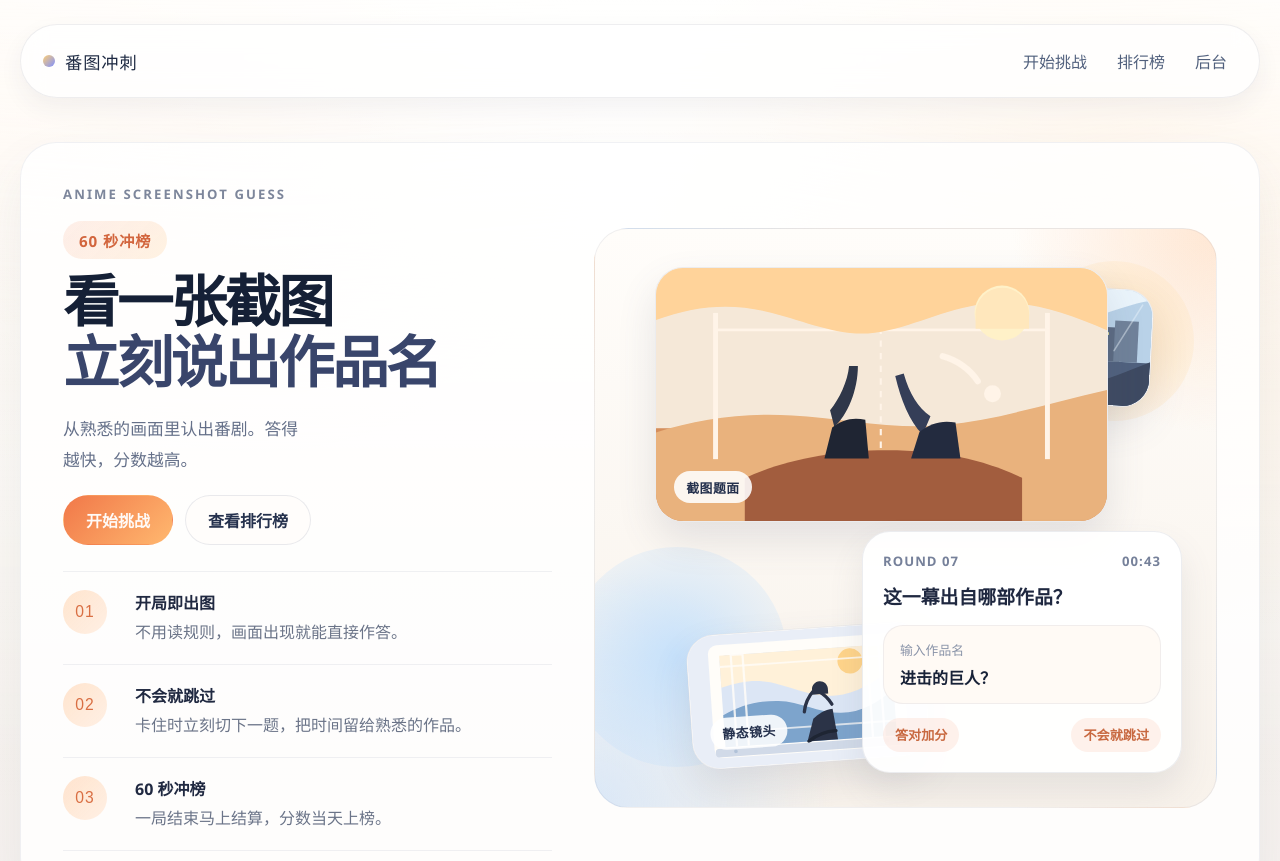
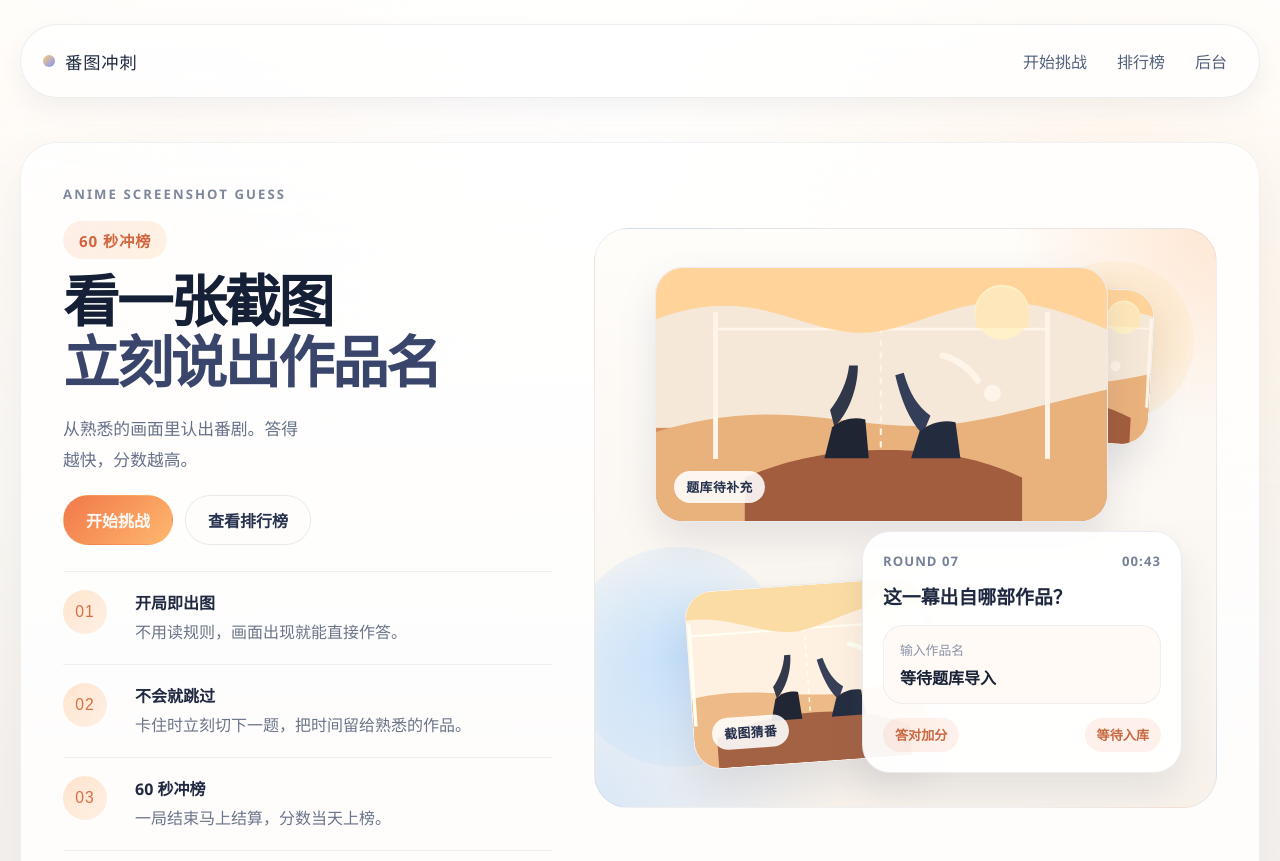
Before and after one commit to accessxianhe-hash/anime-guess-arena, a Next.js app: page / in a window 1280 px wide. Shown: the top 861 px of the page. Built offline with nearby package versions, Linux system fonts and the light colour scheme; no server answers; the database is empty.

Commit message:
Use real random question in homepage hero

```diff
--- a/app/globals.css
+++ b/app/globals.css
@@ -1198,6 +1198,7 @@ code {
   left: 20px;
   right: 68px;
   z-index: 2;
+  aspect-ratio: 16 / 9;
 }
 
 .visual-frame-top {
@@ -1205,6 +1206,7 @@ code {
   right: 24px;
   width: 208px;
   z-index: 1;
+  aspect-ratio: 4 / 3;
   transform: rotate(3deg);
 }
 
@@ -1213,12 +1215,24 @@ code {
   bottom: 28px;
   width: 238px;
   z-index: 1;
+  aspect-ratio: 4 / 3;
   transform: rotate(-4deg);
 }
 
 .visual-image {
   width: 100%;
-  height: auto;
+  height: 100%;
+  object-fit: cover;
+}
+
+.visual-image-shifted {
+  object-position: center 28%;
+  filter: saturate(1.02);
+}
+
+.visual-image-soft {
+  object-position: center 70%;
+  filter: brightness(1.04) saturate(0.92);
 }
 
 .visual-frame-label {
--- a/app/page.tsx
+++ b/app/page.tsx
@@ -1,6 +1,7 @@
 import Image from "next/image";
 import Link from "next/link";
 
+import { prisma } from "@/lib/prisma";
 import { HOME_PREVIEW_LIMIT } from "@/lib/constants";
 import { getLeaderboard } from "@/lib/leaderboard";
 import { formatPercent } from "@/lib/utils";
@@ -12,6 +13,90 @@ async function getPreviewEntries() {
     return await getLeaderboard("daily", HOME_PREVIEW_LIMIT);
   } catch {
     return [];
+  }
+}
+
+type HeroQuestionRecord = {
+  canonicalTitle?: string | null;
+  title?: string | null;
+  animeTitle?: string | null;
+  correctAnswer?: string | null;
+  answer?: string | null;
+  imageUrl?: string | null;
+  image?: string | null;
+  screenshot?: string | null;
+  difficulty?: string | null;
+  tags?: string[] | null;
+};
+
+type HeroQuestion = {
+  answer: string;
+  imageUrl: string;
+  difficulty: string;
+  tags: string[];
+};
+
+function normalizeHeroQuestion(record: HeroQuestionRecord | null): HeroQuestion | null {
+  if (!record) {
+    return null;
+  }
+
+  const answer =
+    record.canonicalTitle?.trim() ||
+    record.correctAnswer?.trim() ||
+    record.answer?.trim() ||
+    record.title?.trim() ||
+    record.animeTitle?.trim() ||
+    "";
+
+  const imageUrl =
+    record.imageUrl?.trim() ||
+    record.screenshot?.trim() ||
+    record.image?.trim() ||
+    "";
+
+  if (!answer || !imageUrl) {
+    return null;
+  }
+
+  return {
+    answer,
+    imageUrl,
+    difficulty: record.difficulty?.trim() || "MEDIUM",
+    tags: Array.isArray(record.tags) ? record.tags.filter(Boolean) : [],
+  };
+}
+
+async function getRandomHeroQuestion() {
+  try {
+    const total = await prisma.question.count({
+      where: {
+        active: true,
+      },
+    });
+
+    if (total === 0) {
+      return null;
+    }
+
+    const offset = Math.floor(Math.random() * total);
+    const question = await prisma.question.findFirst({
+      where: {
+        active: true,
+      },
+      orderBy: [{ updatedAt: "desc" }, { createdAt: "desc" }],
+      skip: offset,
+      select: {
+        canonicalTitle: true,
+        imageUrl: true,
+        difficulty: true,
+        tags: true,
+      },
+    });
+
+    return normalizeHeroQuestion(question);
+  } catch {
+    return null;
   }
 }
 
@@ -33,29 +118,21 @@ const quickSteps = [
   },
 ];
 
-const heroFrames = [
-  {
-    src: "/home/scene-golden-court.svg",
-    alt: "夕阳球场动画场景",
-    className: "visual-frame visual-frame-main",
-    label: "截图题面",
-  },
-  {
-    src: "/home/scene-city-rain.svg",
-    alt: "雨夜城市动画场景",
-    className: "visual-frame visual-frame-top",
-    label: "夜景镜头",
-  },
-  {
-    src: "/home/scene-window-train.svg",
-    alt: "列车窗边动画场景",
-    className: "visual-frame visual-frame-bottom",
-    label: "静态镜头",
-  },
-];
+export default async function HomePage() {
+  const [previewEntries, heroQuestion] = await Promise.all([
+    getPreviewEntries(),
+    getRandomHeroQuestion(),
+  ]);
 
-export default async function HomePage() {
-  const previewEntries = await getPreviewEntries();
+  const visualFrameSource = heroQuestion?.imageUrl ?? "/home/scene-golden-court.svg";
+  const visualAnswer = heroQuestion?.answer ?? "等待题库导入";
+  const visualTags = heroQuestion?.tags.slice(0, 2) ?? [];
+  const visualDifficulty =
+    heroQuestion?.difficulty === "HARD"
+      ? "高难度"
+      : heroQuestion?.difficulty === "EASY"
+        ? "轻松题"
+        : "随机题库";
 
   return (
     <div className="home-page">
@@ -97,19 +174,43 @@ export default async function HomePage() {
 
         <div className="landing-visual" aria-hidden="true">
           <div className="visual-poster">
-            {heroFrames.map((frame) => (
-              <figure key={frame.src} className={frame.className}>
+            <figure className="visual-frame visual-frame-main">
               <Image
-                  src={frame.src}
-                  alt={frame.alt}
+                src={visualFrameSource}
+                alt=""
                 width={1280}
                 height={720}
                 className="visual-image"
-                  priority={frame.className.includes("main")}
+                priority
               />
-                <figcaption className="visual-frame-label">{frame.label}</figcaption>
+              <figcaption className="visual-frame-label">
+                {heroQuestion ? "随机题库截图" : "题库待补充"}
+              </figcaption>
             </figure>
-            ))}
+
+            <figure className="visual-frame visual-frame-top">
+              <Image
+                src={visualFrameSource}
+                alt=""
+                width={1280}
+                height={720}
+                className="visual-image visual-image-shifted"
+              />
+              <figcaption className="visual-frame-label">{visualDifficulty}</figcaption>
+            </figure>
+
+            <figure className="visual-frame visual-frame-bottom">
+              <Image
+                src={visualFrameSource}
+                alt=""
+                width={1280}
+                height={720}
+                className="visual-image visual-image-soft"
+              />
+              <figcaption className="visual-frame-label">
+                {visualTags[0] ?? "截图猜番"}
+              </figcaption>
+            </figure>
 
             <div className="visual-quiz-card">
               <div className="visual-quiz-top">
@@ -119,11 +220,11 @@ export default async function HomePage() {
               <p className="visual-quiz-prompt">这一幕出自哪部作品？</p>
               <div className="visual-quiz-input">
                 <span>输入作品名</span>
-                <strong>进击的巨人？</strong>
+                <strong>{visualAnswer}</strong>
               </div>
               <div className="visual-quiz-meta">
-                <span>答对加分</span>
-                <span>不会就跳过</span>
+                <span>{visualTags[1] ?? "答对加分"}</span>
+                <span>{heroQuestion ? "刷新会换题" : "等待入库"}</span>
               </div>
             </div>
           </div>
```
Lines whose indentation alone changed are shown as unchanged.
